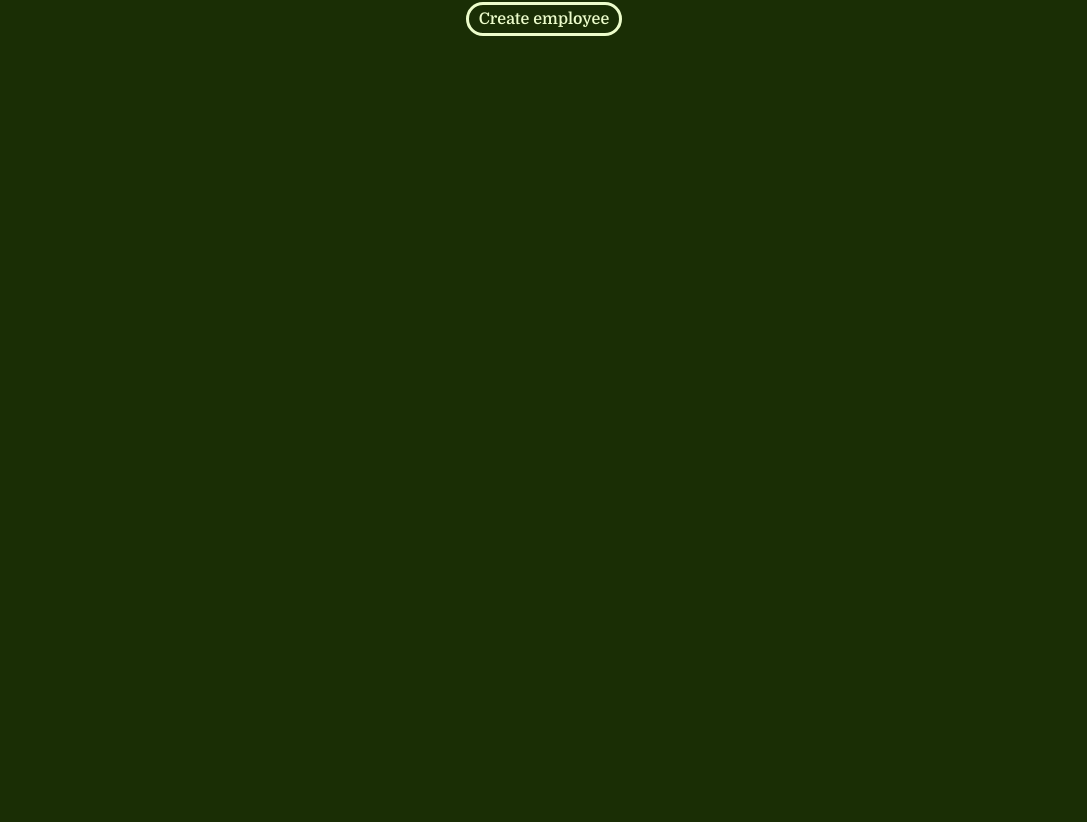
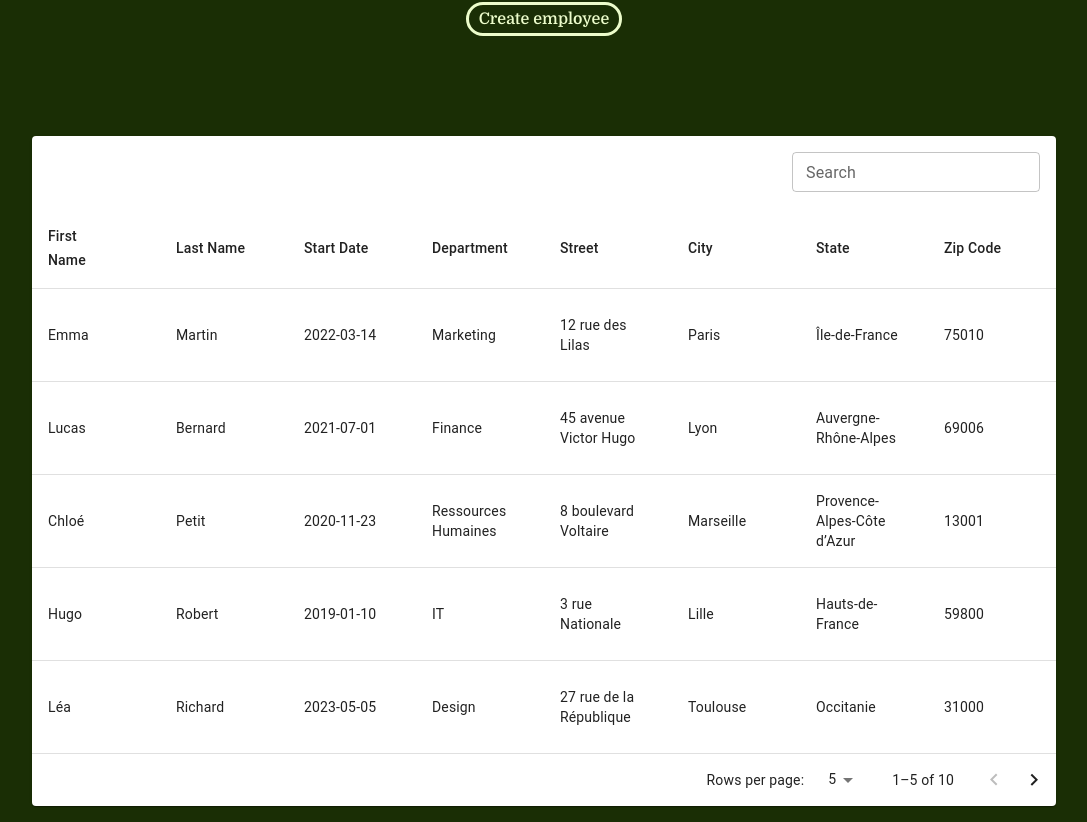
Before and after one commit to l-nikola/HRnet, a React (Vite) app: page /current-employee in a window 1280 px wide. Shown: the part 196-1018 px from the top of the page, without its empty margins (96-1183 px from the left). Before the commit the page ends 800 px from the top, so only its background shows below. Built offline with nearby package versions, Linux system fonts and the light colour scheme.

Commit message:
[WIP] feat : data list

```diff
--- /dev/null
+++ b/src/data/employeesDataTable.js
@@ -0,0 +1,149 @@
+/* ================= DATA ================= */
+
+function createData(
+  id,
+  firstName,
+  lastName,
+  startDate,
+  department,
+  street,
+  city,
+  state,
+  zipCode,
+) {
+  return {
+    id,
+    firstName,
+    lastName,
+    startDate,
+    department,
+    street,
+    city,
+    state,
+    zipCode,
+  };
+}
+
+export const rows = [
+  createData(
+    1,
+    "Emma",
+    "Martin",
+    "2022-03-14",
+    "Marketing",
+    "12 rue des Lilas",
+    "Paris",
+    "Île-de-France",
+    "75010",
+  ),
+  createData(
+    2,
+    "Lucas",
+    "Bernard",
+    "2021-07-01",
+    "Finance",
+    "45 avenue Victor Hugo",
+    "Lyon",
+    "Auvergne-Rhône-Alpes",
+    "69006",
+  ),
+  createData(
+    3,
+    "Chloé",
+    "Petit",
+    "2020-11-23",
+    "Ressources Humaines",
+    "8 boulevard Voltaire",
+    "Marseille",
+    "Provence-Alpes-Côte d’Azur",
+    "13001",
+  ),
+  createData(
+    4,
+    "Hugo",
+    "Robert",
+    "2019-01-10",
+    "IT",
+    "3 rue Nationale",
+    "Lille",
+    "Hauts-de-France",
+    "59800",
+  ),
+  createData(
+    5,
+    "Léa",
+    "Richard",
+    "2023-05-05",
+    "Design",
+    "27 rue de la République",
+    "Toulouse",
+    "Occitanie",
+    "31000",
+  ),
+  createData(
+    6,
+    "Noah",
+    "Durand",
+    "2018-09-17",
+    "Support",
+    "15 quai de la Fosse",
+    "Nantes",
+    "Pays de la Loire",
+    "44000",
+  ),
+  createData(
+    7,
+    "Inès",
+    "Moreau",
+    "2020-02-28",
+    "Communication",
+    "6 place Bellecour",
+    "Lyon",
+    "Auvergne-Rhône-Alpes",
+    "69002",
+  ),
+  createData(
+    8,
+    "Adam",
+    "Fournier",
+    "2021-12-06",
+    "Commercial",
+    "19 rue Alsace Lorraine",
+    "Bordeaux",
+    "Nouvelle-Aquitaine",
+    "33000",
+  ),
+  createData(
+    9,
+    "Sarah",
+    "Girard",
+    "2017-06-19",
+    "Juridique",
+    "4 rue de Strasbourg",
+    "Strasbourg",
+    "Grand Est",
+    "67000",
+  ),
+  createData(
+    10,
+    "Enzo",
+    "Lefebvre",
+    "2024-01-08",
+    "Produit",
+    "22 rue Jean Jaurès",
+    "Rennes",
+    "Bretagne",
+    "35000",
+  ),
+];
+
+export const headCells = [
+  { id: "firstName", numeric: false, label: "First Name" },
+  { id: "lastName", numeric: false, label: "Last Name" },
+  { id: "startDate", numeric: false, label: "Start Date" },
+  { id: "department", numeric: false, label: "Department" },
+  { id: "street", numeric: false, label: "Street" },
+  { id: "city", numeric: false, label: "City" },
+  { id: "state", numeric: false, label: "State" },
+  { id: "zipCode", numeric: false, label: "Zip Code" },
+];
--- a/src/pages/CurrentEmployee/index.jsx
+++ b/src/pages/CurrentEmployee/index.jsx
@@ -1,3 +1,158 @@
+import { useState } from "react";
+import Box from "@mui/material/Box";
+import Table from "@mui/material/Table";
+import TableBody from "@mui/material/TableBody";
+import TableCell from "@mui/material/TableCell";
+import TableContainer from "@mui/material/TableContainer";
+import TableHead from "@mui/material/TableHead";
+import TablePagination from "@mui/material/TablePagination";
+import TableRow from "@mui/material/TableRow";
+import TableSortLabel from "@mui/material/TableSortLabel";
+import Paper from "@mui/material/Paper";
+import TextField from "@mui/material/TextField";
+import { rows, headCells } from "../../data/employeesDataTable";
+
+/* ================= SORT ================= */
+
+function sortRows(rows, order, orderBy) {
+  return [...rows].sort((a, b) => {
+    if (a[orderBy] < b[orderBy]) return order === "asc" ? -1 : 1;
+    if (a[orderBy] > b[orderBy]) return order === "asc" ? 1 : -1;
+    return 0;
+  });
+}
+
+/* ================= HEAD ================= */
+
+function EnhancedTableHead(props) {
+  const { order, orderBy, onRequestSort } = props;
+
+  const createSortHandler = (property) => () => {
+    onRequestSort(property);
+  };
+
+  return (
+    <TableHead>
+      <TableRow>
+        {headCells.map((headCell) => (
+          <TableCell
+            key={headCell.id}
+            align={headCell.numeric ? "right" : "left"}
+            padding={headCell.disablePadding ? "none" : "normal"}
+            sortDirection={orderBy === headCell.id ? order : false}
+          >
+            <TableSortLabel
+              active={orderBy === headCell.id}
+              direction={orderBy === headCell.id ? order : "asc"}
+              onClick={createSortHandler(headCell.id)}
+            >
+              {headCell.label}
+            </TableSortLabel>
+          </TableCell>
+        ))}
+      </TableRow>
+    </TableHead>
+  );
+}
+
+/* ================= MAIN ================= */
+
 export default function CurrentEmployee() {
-  return <main className="currentEmployee"></main>;
+  const [order, setOrder] = useState("asc");
+  const [orderBy, setOrderBy] = useState();
+  const [page, setPage] = useState(0);
+  const [rowsPerPage, setRowsPerPage] = useState(5);
+  const [search, setSearch] = useState("");
+
+  const handleRequestSort = (property) => {
+    const isAsc = orderBy === property && order === "asc";
+    setOrder(isAsc ? "desc" : "asc");
+    setOrderBy(property);
+  };
+
+  const handleChangePage = (event, newPage) => setPage(newPage);
+
+  const handleChangeRowsPerPage = (event) => {
+    setRowsPerPage(parseInt(event.target.value, 10));
+    setPage(0);
+  };
+
+  /* ===== SEARCH FILTER ===== */
+
+  const filteredRows = rows.filter((row) =>
+    `${row.firstName} ${row.lastName}`
+      .toLowerCase()
+      .includes(search.toLowerCase()),
+  );
+
+  const visibleRows = sortRows(filteredRows, order, orderBy).slice(
+    page * rowsPerPage,
+    page * rowsPerPage + rowsPerPage,
+  );
+
+  const handleSearchChange = (e) => {
+    setSearch(e.target.value);
+    setPage(0);
+  };
+
+  return (
+    <Box sx={{ width: "100%" }}>
+      <Paper sx={{ width: "100%", mb: 2 }}>
+        {/* ===== SEARCH INPUT ===== */}
+        <Box sx={{ p: 2, display: "flex", justifyContent: "flex-end" }}>
+          <TextField
+            label="Search"
+            size="small"
+            value={search}
+            onChange={handleSearchChange}
+          />
+        </Box>
+
+        <TableContainer>
+          <Table size="medium" sx={{ tableLayout: "fixed" }}>
+            <EnhancedTableHead
+              order={order}
+              orderBy={orderBy}
+              onRequestSort={handleRequestSort}
+            />
+
+            <TableBody>
+              {visibleRows.length === 0 ? (
+                <TableRow>
+                  <TableCell colSpan={8} align="center">
+                    Pas de données
+                  </TableCell>
+                </TableRow>
+              ) : (
+                visibleRows.map((row) => (
+                  <TableRow hover key={row.id}>
+                    {headCells.map((cell) => (
+                      <TableCell
+                        sx={{
+                          height: 60,
+                        }}
+                        key={cell.id}
+                      >
+                        {row[cell.id]}
+                      </TableCell>
+                    ))}
+                  </TableRow>
+                ))
+              )}
+            </TableBody>
+          </Table>
+        </TableContainer>
+
+        <TablePagination
+          rowsPerPageOptions={[5, 10, 25]}
+          component="div"
+          count={filteredRows.length}
+          rowsPerPage={rowsPerPage}
+          page={page}
+          onPageChange={handleChangePage}
+          onRowsPerPageChange={handleChangeRowsPerPage}
+        />
+      </Paper>
+    </Box>
+  );
 }
```
